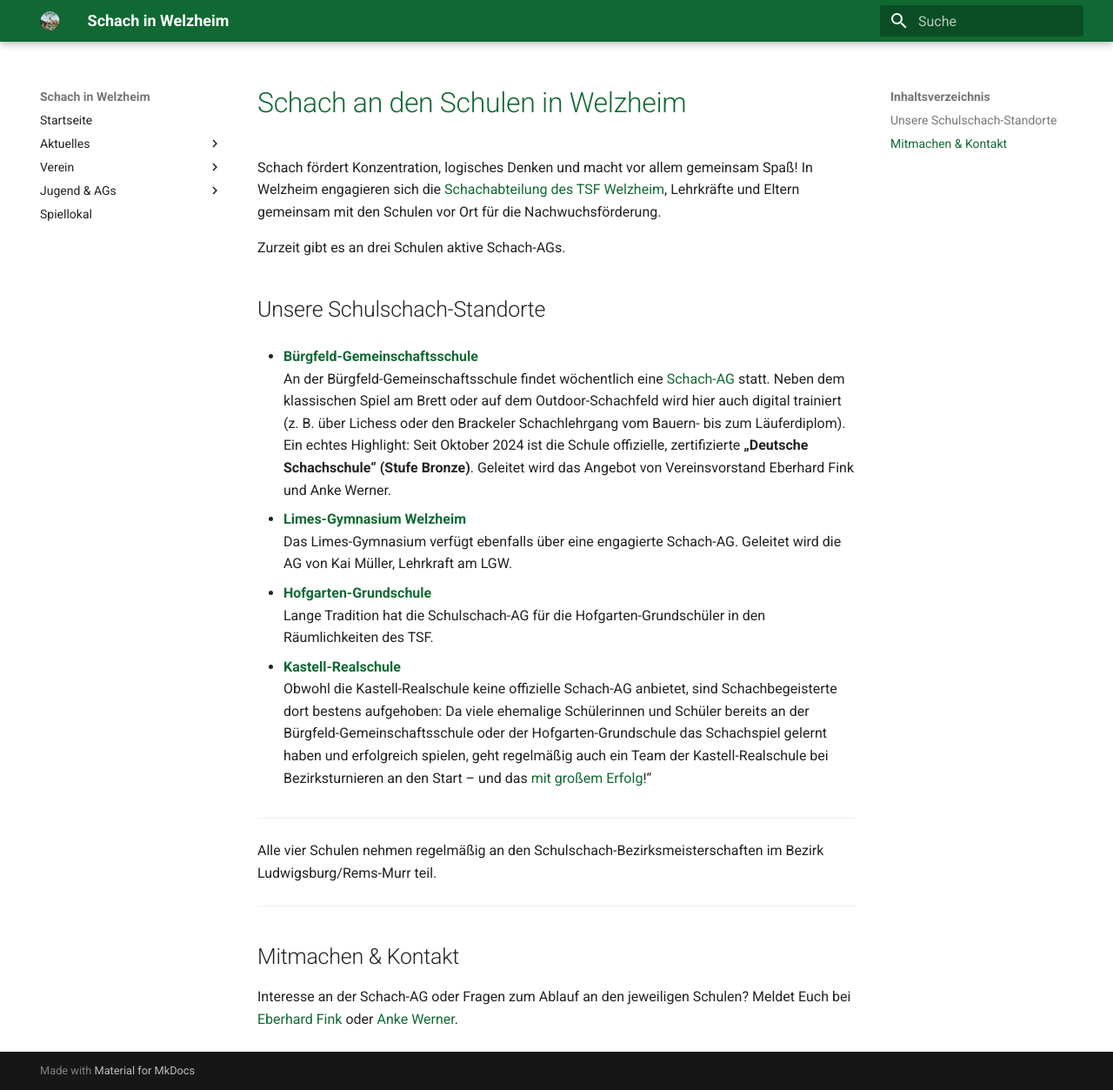
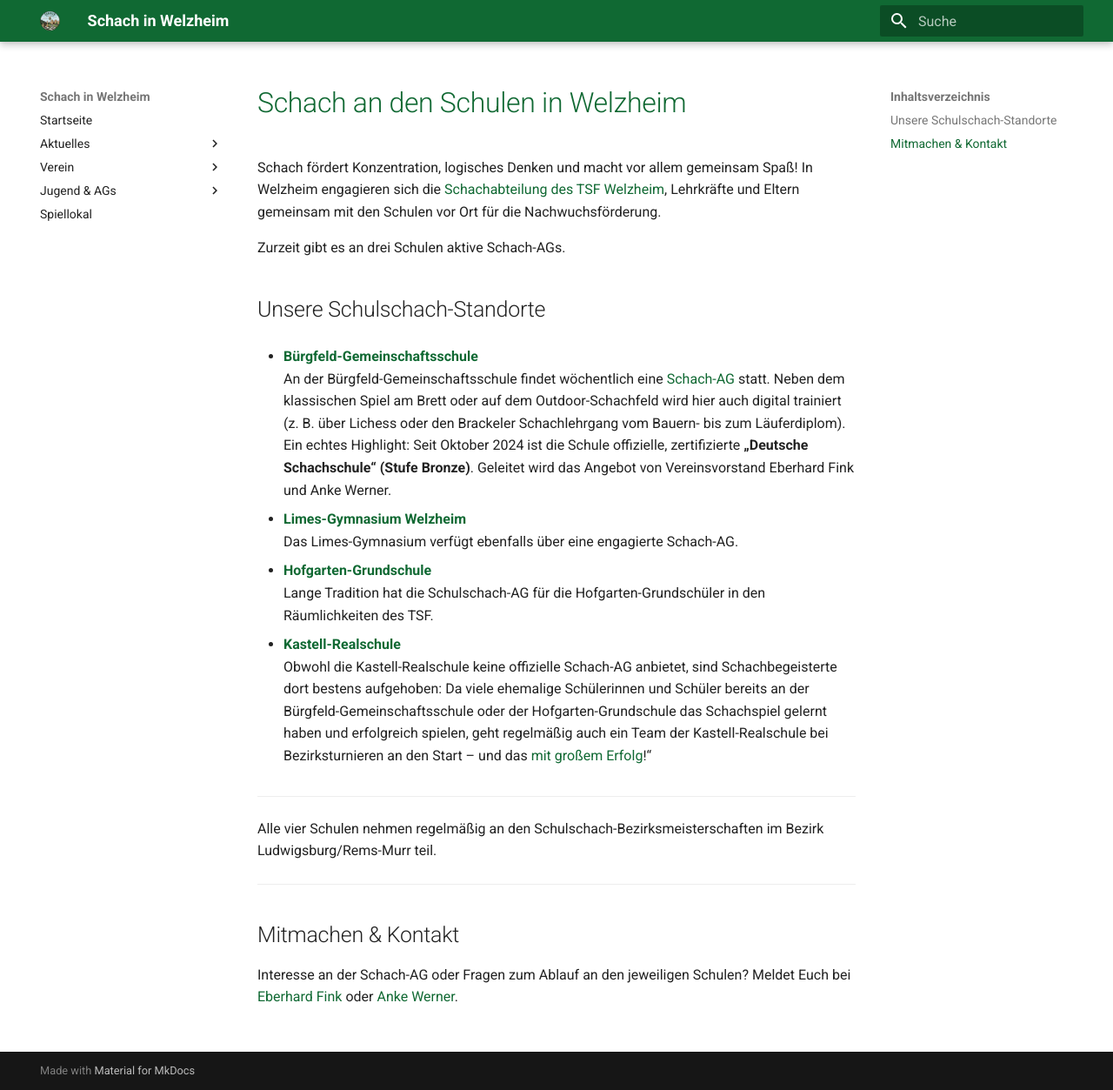
Before and after one commit to schachwelzheim/schachwelzheim, an MkDocs documentation site: the page built from docs/jugend/schach-ags.md, in a window 1280 px wide and 1253 px high. Shown: the whole window at 87% size. Built offline with MkDocs 1.6.1 and Material for MkDocs 9.7.7, drawn with Linux system fonts in a browser that asks for light colours.

Commit message:
Update Schach-AG details for Limes-Gymnasium
Removed the name of the instructor for the Schach-AG at Limes-Gymnasium.

```diff
--- a/docs/jugend/schach-ags.md
+++ b/docs/jugend/schach-ags.md
@@ -10,7 +10,7 @@ Zurzeit gibt es an drei Schulen aktive Schach-AGs.
   An der Bürgfeld-Gemeinschaftsschule findet wöchentlich eine [Schach-AG](https://buergfeld-gms.de/schach-ag/) statt. Neben dem klassischen Spiel am Brett oder auf dem Outdoor-Schachfeld wird hier auch digital trainiert (z. B. über Lichess oder den Brackeler Schachlehrgang vom Bauern- bis zum Läuferdiplom). Ein echtes Highlight: Seit Oktober 2024 ist die Schule offizielle, zertifizierte **„Deutsche Schachschule“ (Stufe Bronze)**. Geleitet wird das Angebot von Vereinsvorstand Eberhard Fink und Anke Werner.
 
 * **[Limes-Gymnasium Welzheim](https://www.limes-gymnasium-welzheim.de/schach-ag/)**
-  Das Limes-Gymnasium verfügt ebenfalls über eine engagierte Schach-AG. Geleitet wird die AG von Kai Müller, Lehrkraft am LGW.
+  Das Limes-Gymnasium verfügt ebenfalls über eine engagierte Schach-AG.
 
 * **[Hofgarten-Grundschule](https://www.hofgartengrundschule.de/nachmittagsangebot)**
   Lange Tradition hat die Schulschach-AG für die Hofgarten-Grundschüler in den Räumlichkeiten des TSF.
```
